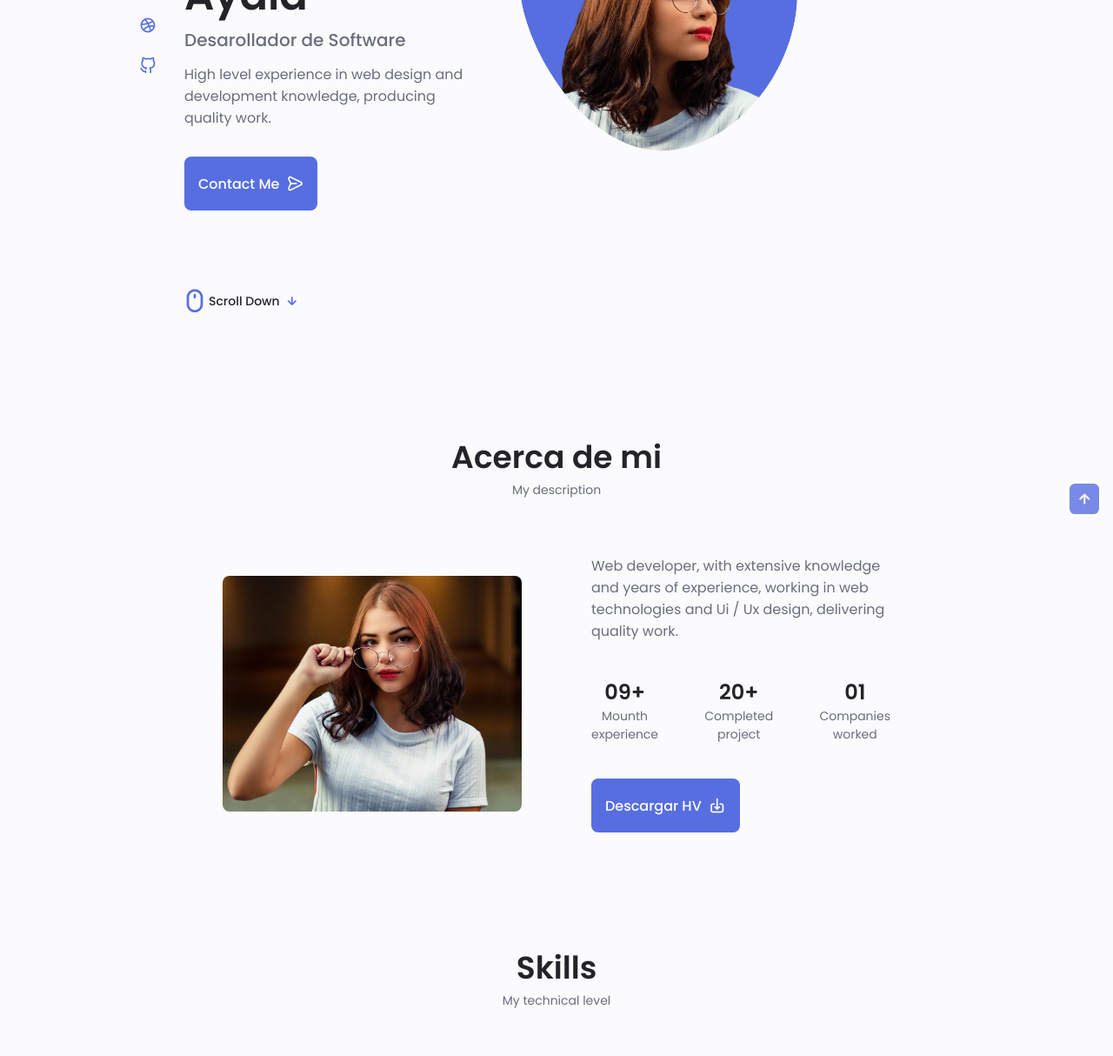
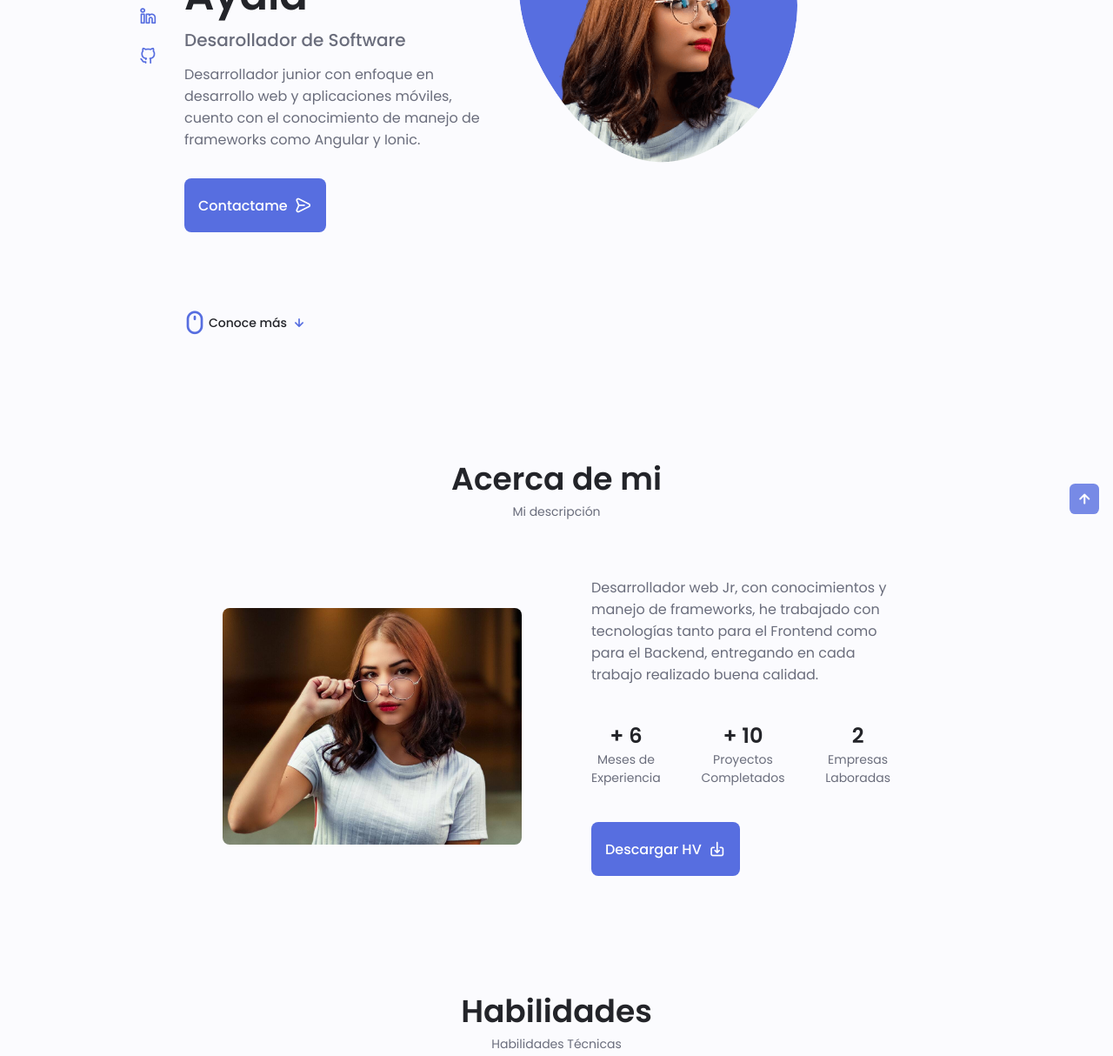
Before and after one commit to EstebanIpial/EstebanIpial.github.io, a plain HTML site: page index.html in a window 1280 px wide. Shown: the part 369-1583 px from the top of the page at 87% size. Drawn offline with nearby package versions, Linux system fonts and the light colour scheme.

Commit message:
seven commit

```diff
--- a/index.html
+++ b/index.html
@@ -74,12 +74,12 @@
                 <div class="home__container container grid">
                     <div class="home__content grid">
                         <div class="home__social">
-                            <a href="https://www.linkedin.com/" target="_blank" class="home__social-icon">
+                            <a href="https://www.linkedin.com/in/esteban-ayala-1440341b7/" target="_blank" class="home__social-icon">
                                 <i class="uil uil-linkedin-alt"></i>
                             </a>
-                            <a href="https://dribbble.com/" target="_blank"  class="home__social-icon">
+                            <!-- <a href="https://dribbble.com/" target="_blank"  class="home__social-icon">
                                 <i class="uil uil-dribbble"></i>
-                            </a>
+                            </a> -->
                             <a href="https://github.com/EstebanIpial" target="_blank"  class="home__social-icon">
                                 <i class="uil uil-github-alt"></i>
                             </a>
@@ -103,18 +103,18 @@
                             </svg>
                         </div>
                         <div class="home__data">
-                            <h1 class="home__tittle">Hola ,soy Esteban Ipial Ayala</h1>
+                            <h1 class="home__tittle">Hola, soy Esteban Ipial Ayala</h1>
                             <h3 class="home__subtitle">Desarollador de Software</h3>
-                            <p class="home__description">High level experience in web design and development knowledge, producing quality work.</p>
+                            <p class="home__description">Desarrollador junior con enfoque en desarrollo web y aplicaciones móviles, cuento con el conocimiento de manejo de frameworks como Angular y Ionic.</p>
                             <a href="#contact" class="button button--flex">
-                                Contact Me <i class="uil uil-message button__icon"></i>
+                                Contactame <i class="uil uil-message button__icon"></i>
                             </a>
                         </div>
                     </div>
                     <div class="home__scroll">
                         <a href="#about" class="home__scroll-button button--flex">
                             <i class="uil uil-mouse-alt home__scroll-mouse"></i>
-                            <span class="home__scroll-name">Scroll Down</span>
+                            <span class="home__scroll-name">Conoce más</span>
                             <i class="uil uil-arrow-down home__scroll-arrow"></i>
                         </a>
                     </div>
@@ -124,25 +124,25 @@
             <!--==================== ABOUT ====================-->
             <section class="about section" id="about">
                 <h2 class="section__title">Acerca de mi</h2>
-                <span class="section__subtitle"> My description</span>
+                <span class="section__subtitle"> Mi descripción</span>
 
                 <div class="about__container container grid">
                     <img src="assets/img/about.jpg" alt="" class="about__img">
 
                     <div class="about__data">
-                        <p class="about__description">Web developer, with extensive knowledge and years of experience, working in web technologies and Ui / Ux design, delivering quality work.</p>
+                        <p class="about__description">Desarrollador web Jr, con  conocimientos y manejo de frameworks, he trabajado con tecnologías tanto para el Frontend como para el Backend, entregando en cada trabajo realizado buena calidad.</p>
                         <div class="about__info">
                             <div>
-                                <span class="about__info-title">09+</span>
-                                <span class="about__info-name">Mounth <br> experience</span>
+                                <span class="about__info-title">+ 6</span>
+                                <span class="about__info-name">Meses de <br> Experiencia</span>
                             </div>
                             <div>
-                                <span class="about__info-title">20+</span>
-                                <span class="about__info-name">Completed <br> project</span>
+                                <span class="about__info-title">+ 10</span>
+                                <span class="about__info-name">Proyectos <br> Completados</span>
                             </div>
                             <div>
-                                <span class="about__info-title">01</span>
-                                <span class="about__info-name">Companies <br> worked</span>
+                                <span class="about__info-title">2</span>
+                                <span class="about__info-name">Empresas<br> Laboradas</span>
                             </div>
                         </div>
                         <div class="about__buttons">
@@ -156,8 +156,8 @@
 
             <!--==================== SKILLS ====================-->
             <section class="skills section" id="skills">
-                <h2 class="section__title">Skills</h2>
-                <span class="section__subtitle">My technical level</span>
+                <h2 class="section__title">Habilidades</h2>
+                <span class="section__subtitle">Habilidades Técnicas</span>
 
                 <div class="skills__container container grid">
                     <div>
@@ -298,8 +298,8 @@
 
             <!--==================== QUALIFICATION ====================-->
             <section class="qualification section">
-                <h2 class="section__title">Qualification</h2>
-                <span class="section__subtitle">My personal Journey</span>
+                <h2 class="section__title">Resumen</h2>
+                <span class="section__subtitle">Experiencia / Academico</span>
 
                 <div class="qualification__container container">
                     <div class="qualification__tabs">
@@ -309,7 +309,7 @@
                         </div>
                         <div class="qualification__button button--flex" data-target='#work'>
                             <i class="uil uil-briefcase-alt qualification__icon"></i>
-                            Experiencía
+                            Experiencia
                         </div>
                     </div>
                     <div class="qualification__sections">
@@ -406,7 +406,7 @@
             <!--==================== SERVICES ====================-->
             <section class="services section" id="services">
                 <h2 class="section__title">Servicios</h2>
-                <span class="section__subtitle">Conocimientos</span>
+                <span class="section__subtitle">Ofertados</span>
 
                 <div class="services__container container grid">
                     <!-- =========== Services 1 =========== -->
```
